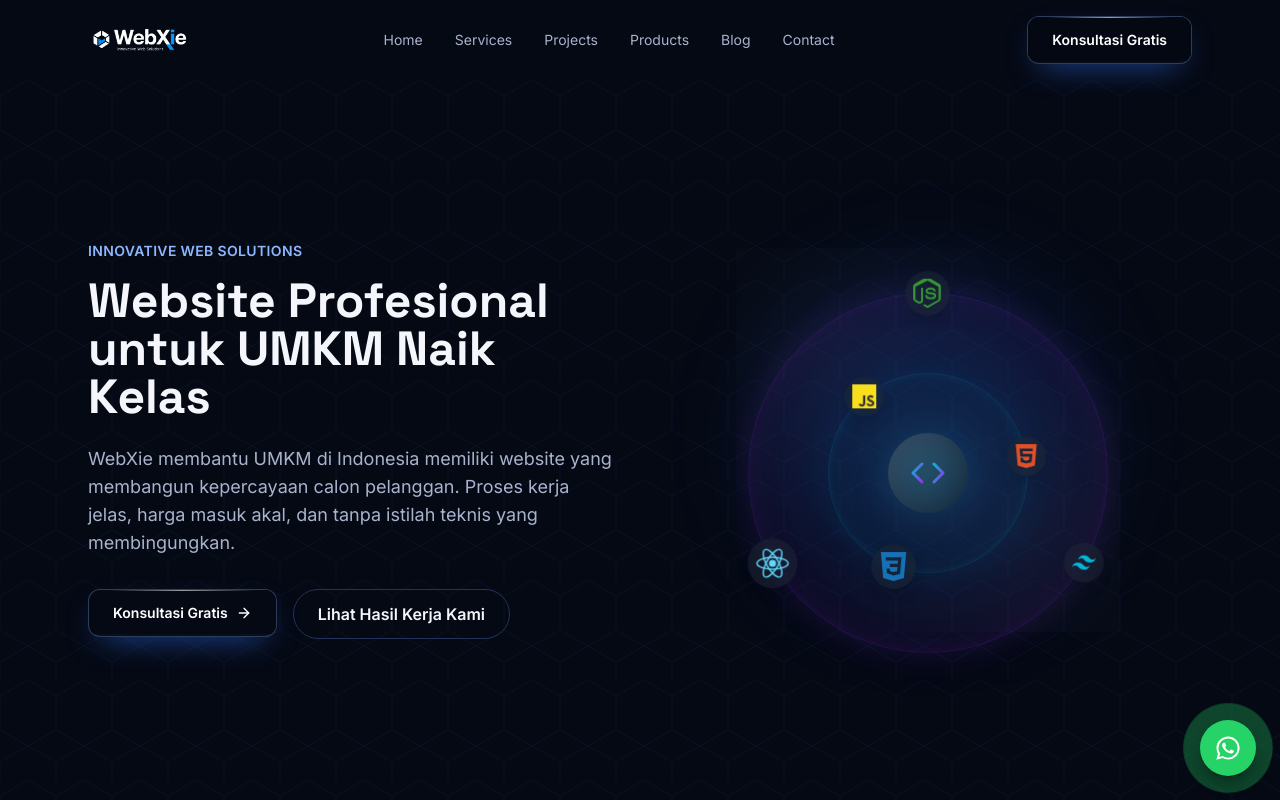
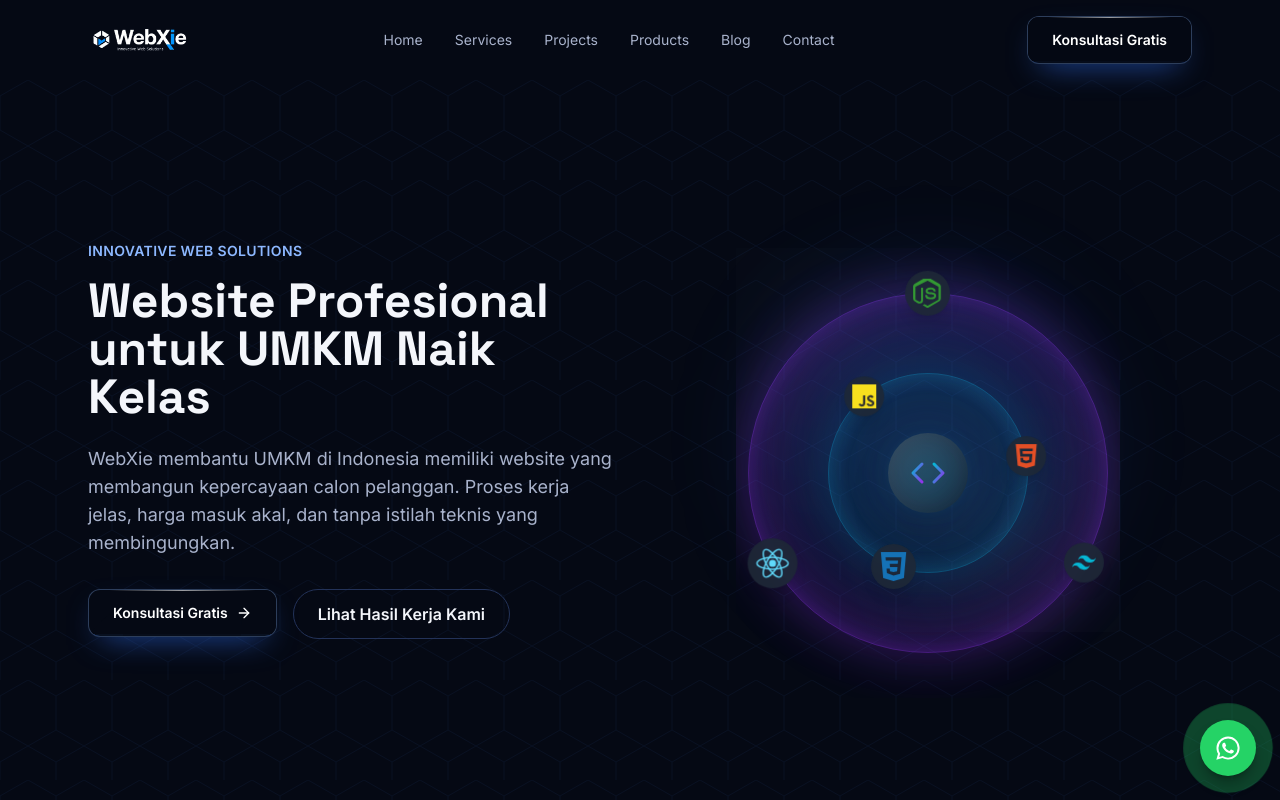
Before and after one commit to afifahhadie/WebXie, a Next.js app: page / in a window 1280 px wide. Shown: the top 800 px of the page. Built offline with nearby package versions, Linux system fonts and the light colour scheme.

Commit message:
Revert "style: reduce orbiting skills animation opacity for better background integration"
This reverts commit 906db19194749c4f2a6f6abe0779bf156b3a4604.

```diff
--- a/components/ui/orbiting-skills.tsx
+++ b/components/ui/orbiting-skills.tsx
@@ -178,20 +178,20 @@
     >
       <div
         className={`
-          relative w-full h-full p-2 bg-gray-800/50 backdrop-blur-sm
+          relative w-full h-full p-2 bg-gray-800/90 backdrop-blur-sm
           rounded-full flex items-center justify-center
           transition-all duration-300 cursor-pointer
           ${isHovered ? 'scale-125 shadow-2xl' : 'shadow-lg hover:shadow-xl'}
         `}
         style={{
           boxShadow: isHovered
-            ? `0 0 20px ${iconComponents[iconType]?.color}30, 0 0 40px ${iconComponents[iconType]?.color}15`
+            ? `0 0 30px ${iconComponents[iconType]?.color}40, 0 0 60px ${iconComponents[iconType]?.color}20`
             : undefined
         }}
       >
         <SkillIcon type={iconType} />
         {isHovered && (
-          <div className="absolute -bottom-8 left-1/2 -translate-x-1/2 px-2 py-1 bg-gray-900/80 backdrop-blur-sm rounded text-xs text-white whitespace-nowrap pointer-events-none">
+          <div className="absolute -bottom-8 left-1/2 -translate-x-1/2 px-2 py-1 bg-gray-900/95 backdrop-blur-sm rounded text-xs text-white whitespace-nowrap pointer-events-none">
             {label}
           </div>
         )}
@@ -204,14 +204,14 @@
 const GlowingOrbitPath = memo(({ radius, glowColor = 'cyan', animationDelay = 0 }: GlowingOrbitPathProps) => {
   const glowColors = {
     cyan: {
-      primary: 'rgba(6, 182, 212, 0.15)',
-      secondary: 'rgba(6, 182, 212, 0.08)',
-      border: 'rgba(6, 182, 212, 0.12)'
+      primary: 'rgba(6, 182, 212, 0.4)',
+      secondary: 'rgba(6, 182, 212, 0.2)',
+      border: 'rgba(6, 182, 212, 0.3)'
     },
     purple: {
-      primary: 'rgba(147, 51, 234, 0.15)',
-      secondary: 'rgba(147, 51, 234, 0.08)',
-      border: 'rgba(147, 51, 234, 0.12)'
+      primary: 'rgba(147, 51, 234, 0.4)',
+      secondary: 'rgba(147, 51, 234, 0.2)',
+      border: 'rgba(147, 51, 234, 0.3)'
     }
   };
 
@@ -230,7 +230,7 @@
         className="absolute inset-0 rounded-full animate-pulse"
         style={{
           background: `radial-gradient(circle, transparent 30%, ${colors.secondary} 70%, ${colors.primary} 100%)`,
-          boxShadow: `0 0 40px ${colors.primary}, inset 0 0 40px ${colors.secondary}`,
+          boxShadow: `0 0 60px ${colors.primary}, inset 0 0 60px ${colors.secondary}`,
           animation: 'pulse 4s ease-in-out infinite',
           animationDelay: `${animationDelay}s`,
         }}
@@ -240,7 +240,7 @@
         className="absolute inset-0 rounded-full"
         style={{
           border: `1px solid ${colors.border}`,
-          boxShadow: `inset 0 0 10px ${colors.secondary}`,
+          boxShadow: `inset 0 0 20px ${colors.secondary}`,
         }}
       />
     </div>
```
